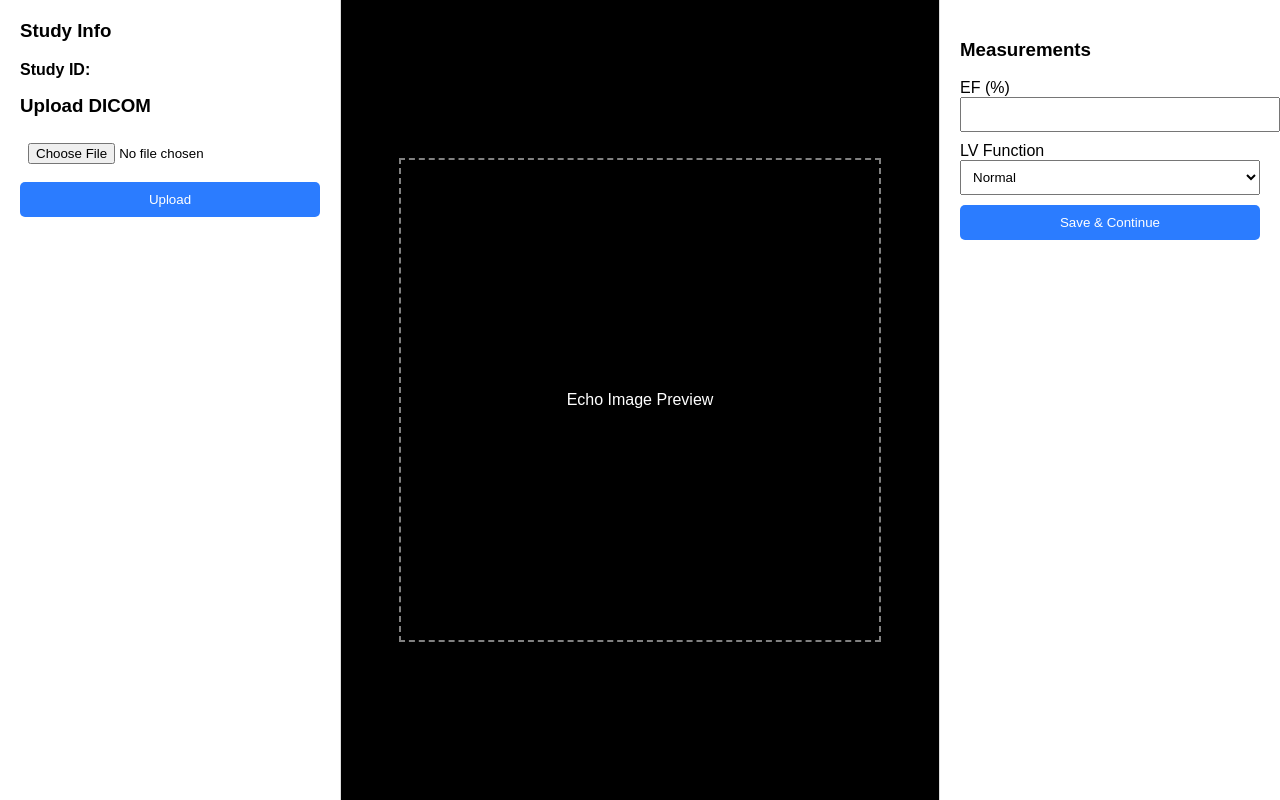
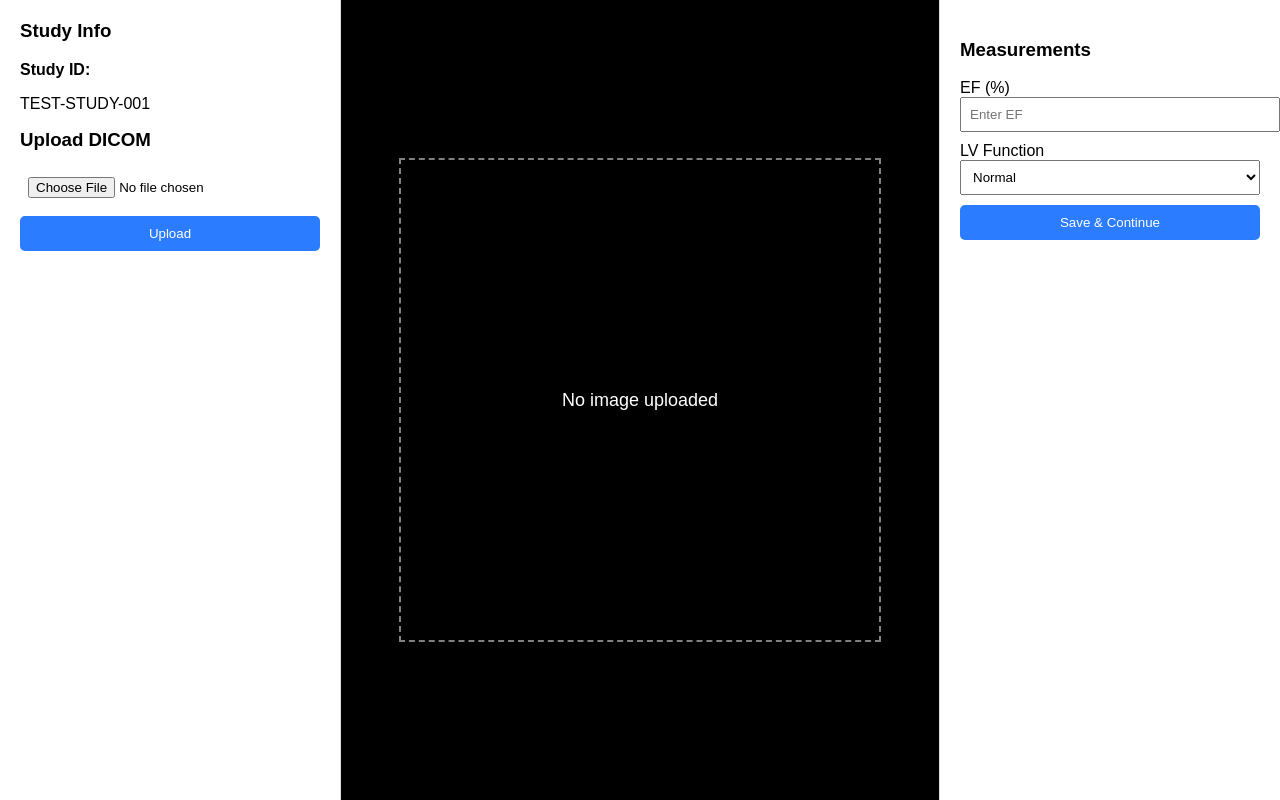
Before and after one commit to salma-afreen/tele-echo-pro, a plain HTML site: page viewer.html in a window 1280 px wide. Drawn offline with Linux system fonts and the light colour scheme.

Commit message:
Update viewer.html

```diff
--- a/viewer.html
+++ b/viewer.html
@@ -15,7 +15,7 @@
       height: 100vh;
     }
 
-    /* LEFT PANEL (UPLOAD + STUDY INFO) */
+    /* LEFT PANEL */
     .left {
       width: 300px;
       background: white;
@@ -27,7 +27,7 @@
       margin-top: 0;
     }
 
-    /* CENTER (IMAGE VIEWER) */
+    /* CENTER VIEWER */
     .center {
       flex: 1;
       display: flex;
@@ -37,7 +37,17 @@
       color: white;
     }
 
-    /* RIGHT PANEL (MEASUREMENTS) */
+    .viewer-box {
+      width: 80%;
+      height: 60%;
+      border: 2px dashed gray;
+      display: flex;
+      justify-content: center;
+      align-items: center;
+      font-size: 18px;
+    }
+
+    /* RIGHT PANEL */
     .right {
       width: 300px;
       background: white;
@@ -61,13 +71,9 @@
       cursor: pointer;
     }
 
-    .viewer-box {
-      width: 80%;
-      height: 60%;
-      border: 2px dashed gray;
-      display: flex;
-      justify-content: center;
-      align-items: center;
+    #uploadMsg {
+      margin-top: 10px;
+      font-weight: bold;
     }
   </style>
 </head>
@@ -92,8 +98,8 @@
 
   <!-- CENTER -->
   <div class="center">
-    <div class="viewer-box">
-      Echo Image Preview
+    <div class="viewer-box" id="viewerText">
+      No image uploaded
     </div>
   </div>
 
@@ -102,7 +108,7 @@
     <h3>Measurements</h3>
 
     <label>EF (%)</label>
-    <input id="ef">
+    <input id="ef" placeholder="Enter EF">
 
     <label>LV Function</label>
     <select id="lv">
@@ -118,9 +124,11 @@
 </div>
 
 <script>
+// Show Study ID
 document.getElementById("studyId").innerText =
-  localStorage.getItem("studyId");
+  localStorage.getItem("studyId") || "TEST-STUDY-001";
 
+// Upload function
 function upload() {
   let file = document.getElementById("file").files[0];
 
@@ -137,14 +145,22 @@ function upload() {
   localStorage.setItem("uploaded", "yes");
 
   document.getElementById("uploadMsg").innerText = "Upload successful";
+
+  // Fake preview
+  document.getElementById("viewerText").innerText =
+    "DICOM Loaded: " + file.name;
 }
 
+// SAVE FUNCTION (FIXED 🚀)
 function save() {
   let ef = document.getElementById("ef").value;
 
-  if (!localStorage.getItem("uploaded")) {
-    alert("Upload DICOM first");
-    return;
+  // Allow testing even without upload
+  let uploaded = localStorage.getItem("uploaded");
+
+  if (!uploaded) {
+    let proceed = confirm("No DICOM uploaded. Continue for testing?");
+    if (!proceed) return;
   }
 
   if (!ef) {
```
